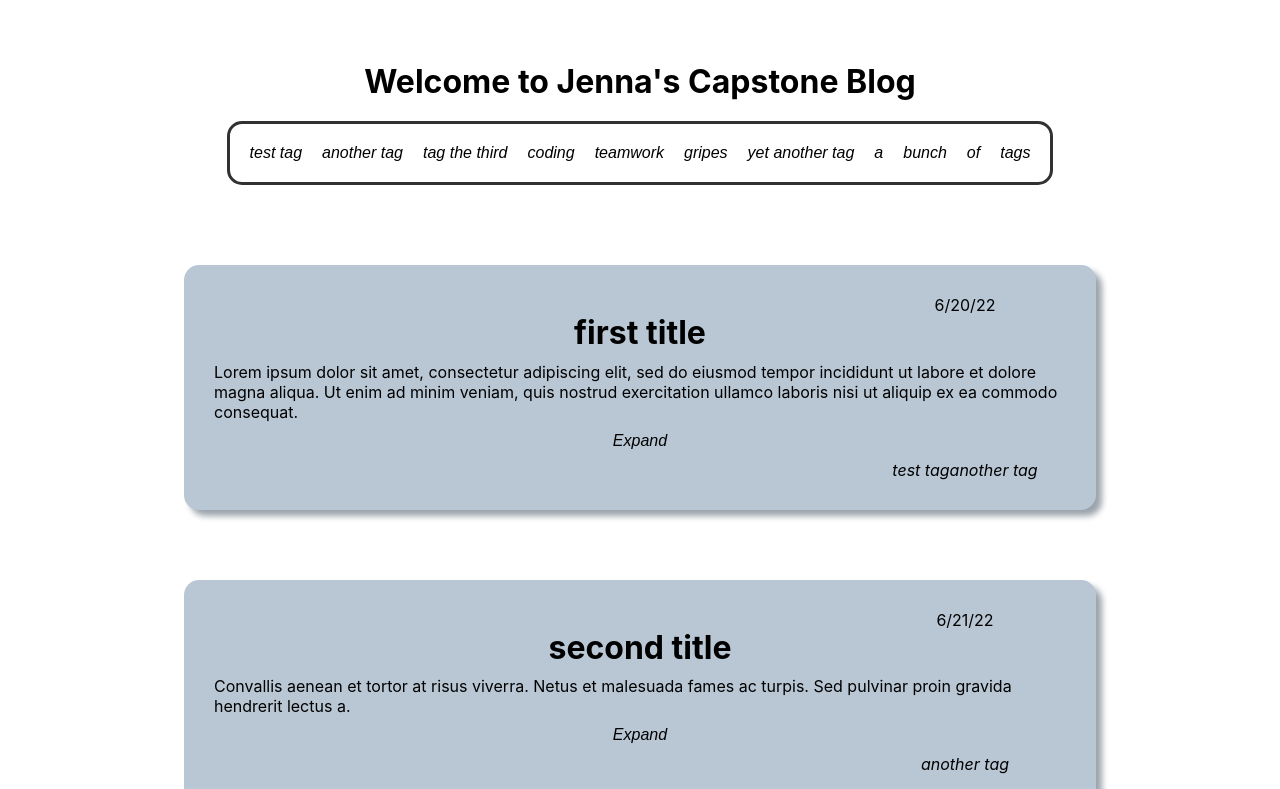
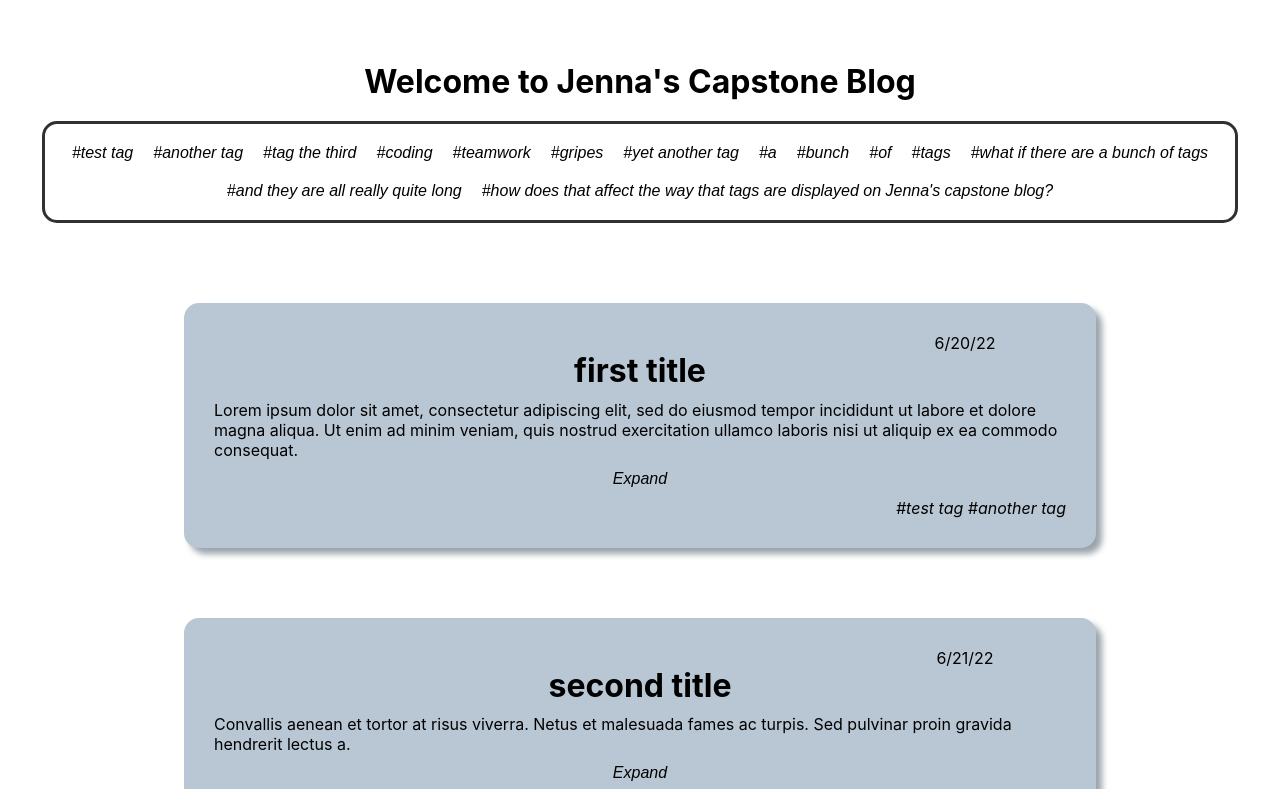
Before and after one commit to jgoldberg1/capstone-blog, a Next.js app: page / in a window 1280 px wide. Shown: the top 789 px of the page. Built offline with nearby package versions, Linux system fonts and the light colour scheme.

Commit message:
added page number counter, changed how tags are displayed, added Post keys

```diff
--- a/components/post.tsx
+++ b/components/post.tsx
@@ -1,3 +1,4 @@
+import { triggerAsyncId } from 'async_hooks';
 import { useRef, useEffect, useState } from 'react';
 import styles from '../styles/Home.module.css'
 
@@ -18,7 +19,7 @@ export default function Post(props:PostProps) {
     const [postText, setPostText] = useState(paragraphs[0]);
     const [buttonText, setButtonText] = useState("Expand");
 
-
+    //minimizes/expands posts
     function switchPostSize() {
         if (postText === props.post) {
             setPostText(paragraphs[0]);
@@ -29,22 +30,13 @@ export default function Post(props:PostProps) {
         }
     }
 
-    // useEffect(() => {
-    //     if (!props.tags.some(tag => props.currentTag === tag) && props.currentTag !== null) {
-    //         ref.current ? ref.current.style.display='none' : null;
-    //     } else {
-    //         ref.current ? ref.current.style.display='block' : null;
-    //     }
-    // }
-    // )
-
     return (
         <div ref={ref} className={styles.post}>
             <div className={styles.postDate}>{props.postDate}</div>
             <div className={styles.title}>{props.title}</div>
             <div>{postText}</div>
             <button className={styles.directoryTags} onClick={() => switchPostSize()}>{buttonText}</button>
-            <div className={styles.tags}>{props.tags}</div>
+            <div className={styles.tags}>{props.tags.join(" ")}</div>
         </div>
     )
 }
--- a/pages/index.tsx
+++ b/pages/index.tsx
@@ -11,8 +11,10 @@ import { allPosts, PostData } from '../postData'
 
 const Home: NextPage = () => {
   const [currentTag, setTag] = useState<any>(null);
-  const [first, setFirst] = useState<any>(0);
-  const [filteredPosts, setFilteredPosts] = useState<PostData[]>(allPosts)
+  const [first, setFirst] = useState<number>(0);
+  const [pageNum, setPageNum] = useState<number>(1);
+  const [filteredPosts, setFilteredPosts] = useState<PostData[]>(allPosts);
+  const [maxPages, setMaxPages] = useState<number>(Math.floor((allPosts.length/10)+1));
 
   let tagsArr:string[] = [];
   for (let i = 0; i < allPosts.length; i++) {
@@ -21,7 +23,7 @@ const Home: NextPage = () => {
   let uniqueTagsSet = new Set(tagsArr);
   let uniqueTags = Array.from(uniqueTagsSet);
 
-
+  //Controls page navigation.
   function updateFirst(direction:string) {
     if ((direction == "right" && first+10 > filteredPosts.length) || (direction == "left" && first-10 < 0)) {
       setFirst(first);
@@ -33,16 +35,22 @@ const Home: NextPage = () => {
     }
   }
 
+  //updates filteredPosts state based on currentTag, when currentTag changes. updates maxPages according to the new length of filteredPosts
   useEffect(() => {
     if (currentTag !== null) {
       setFilteredPosts(allPosts.filter(singlePost => singlePost.tags.some(tag => tag === currentTag)));
+      setMaxPages(Math.floor((filteredPosts.length/10)+1))
     } else {
       setFilteredPosts(allPosts);
+      setMaxPages(Math.floor((allPosts.length/10)+1))
     }
   }, [currentTag]);
 
+  //scrolls back to top of page when page changes. Updates pageNum
   useEffect(() => {
     window.scrollTo(0,0)
+    console.log(first)
+    setPageNum(first == 0 ? 1 : (first/10)+1);
   }, [first])
 
   return (
@@ -63,8 +71,8 @@ const Home: NextPage = () => {
               setTag={setTag}/> )}
         </div>
 
-        {filteredPosts.slice(first, first+10).map(singlePost => (
-          <Post key={singlePost.toString()}
+        {filteredPosts.slice(first, first+10).map((singlePost, index) => (
+          <Post key={index}
             postDate={singlePost.postDate}
             title={singlePost.title}
             post={singlePost.post}
@@ -74,6 +82,7 @@ const Home: NextPage = () => {
 
         <div className={styles.navButtonBox}>
           <button className={styles.navButton} onClick={() => updateFirst("left")}>Back</button>
+          <div>Page {pageNum}/{maxPages}</div>
           <button className={styles.navButton} onClick={() => updateFirst("right")}>Next</button>
         </div>
 
--- a/postData.tsx
+++ b/postData.tsx
@@ -47,7 +47,7 @@ export const allPosts:PostData[] = [
       postDate:"6/27/22",
       title:"seventh title",
       post: "Convallis aenean et tortor at risus viverra. Netus et malesuada fames ac turpis. Sed pulvinar proin gravida hendrerit lectus a. \n Imperdiet nulla malesuada pellentesque elit eget gravida cum sociis. Et malesuada fames ac turpis egestas. Quis enim lobortis scelerisque fermentum dui. Dis parturient montes nascetur ridiculus mus mauris vitae ultricies. Scelerisque mauris pellentesque pulvinar pellentesque habitant morbi tristique senectus et. Tincidunt id aliquet risus feugiat in ante metus. Ut pharetra sit amet aliquam id diam maecenas ultricies. Fames ac turpis egestas sed tempus. Etiam sit amet nisl purus in mollis nunc. Commodo sed egestas egestas fringilla.",
-      tags:["tag the third"]
+      tags:["tag the third", "what if there are a bunch of tags", "and they are all really quite long", "how does that affect the way that tags are displayed on Jenna's capstone blog?"]
     },
     {
       postDate:"6/27/22",
@@ -86,3 +86,11 @@ export const allPosts:PostData[] = [
       tags:["tag the third"]
     }
   ];
+
+  //Prepends # to tags
+  for (let j = 0; j < allPosts.length; j++) {
+    for (let i = 0; i < allPosts[j].tags.length; i++) {
+      let withTag =  "#".concat(allPosts[j].tags[i]);
+      allPosts[j].tags[i] = withTag;
+    }
+  }
--- a/styles/Home.module.css
+++ b/styles/Home.module.css
@@ -15,7 +15,7 @@
 .post {
   display: flex;
   flex-direction: column;
-  justify-content: center;
+  justify-content: right;
   align-items: center;
   width: 75%;
   padding: 30px;
@@ -43,6 +43,7 @@
   display: flex;
   flex-direction: row;
   flex-wrap: wrap;
+  justify-content: center;
   margin: 10px;
   border:3px solid rgb(47, 49, 51);
   border-radius: 15px;
@@ -55,7 +56,7 @@
   color:rgb(0, 0, 0);
 }
 
-.directoryTags, .navButtonBack, .navButtonNext {
+.directoryTags {
   margin: 10px;
   background: none;
 	color: inherit;
@@ -77,7 +78,8 @@
 
 
 .tags {
-  margin-left: 650px;
+  /* width: 75%; */
+  margin-left: auto;
   justify-content: right;
 
 }
```
